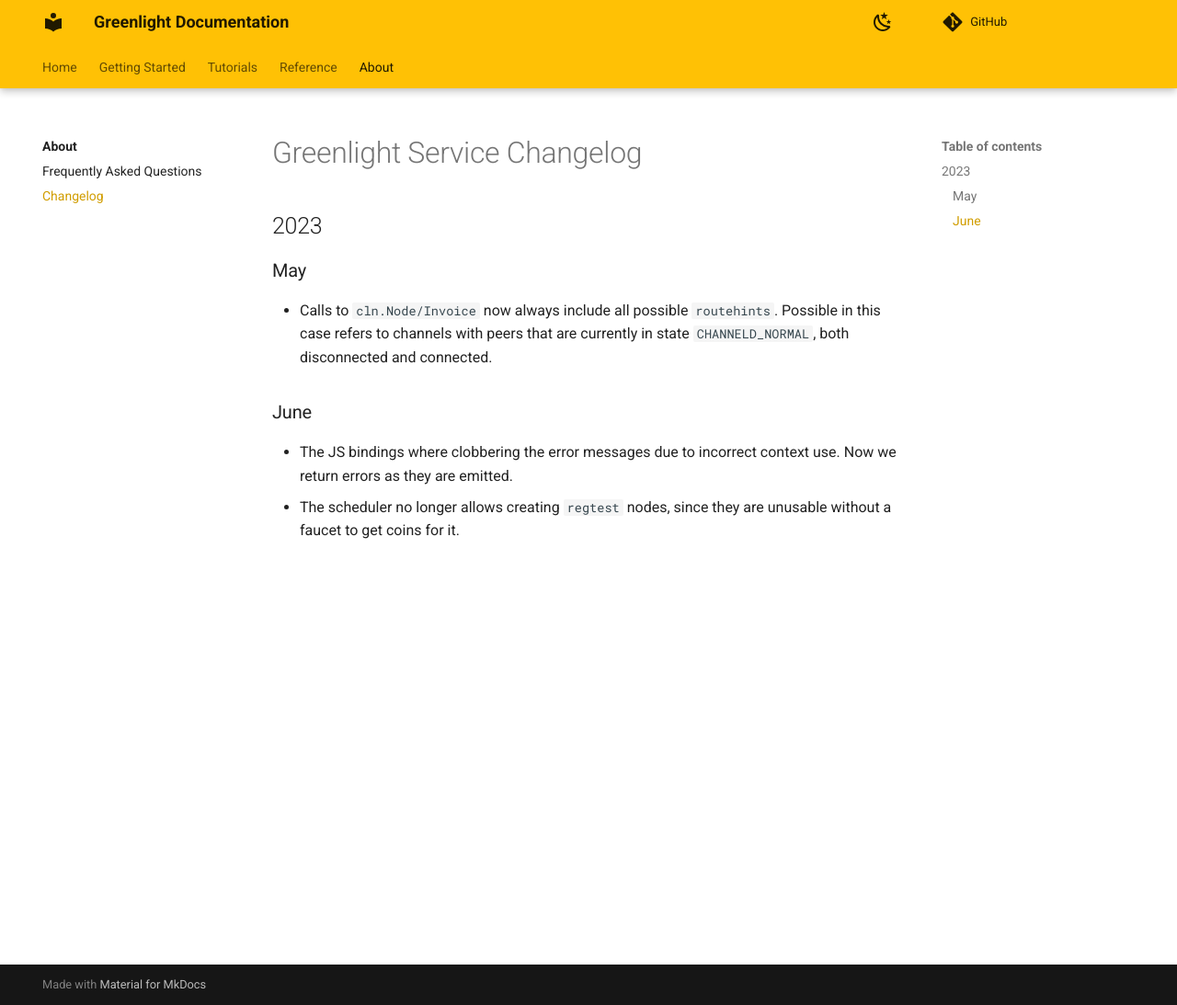
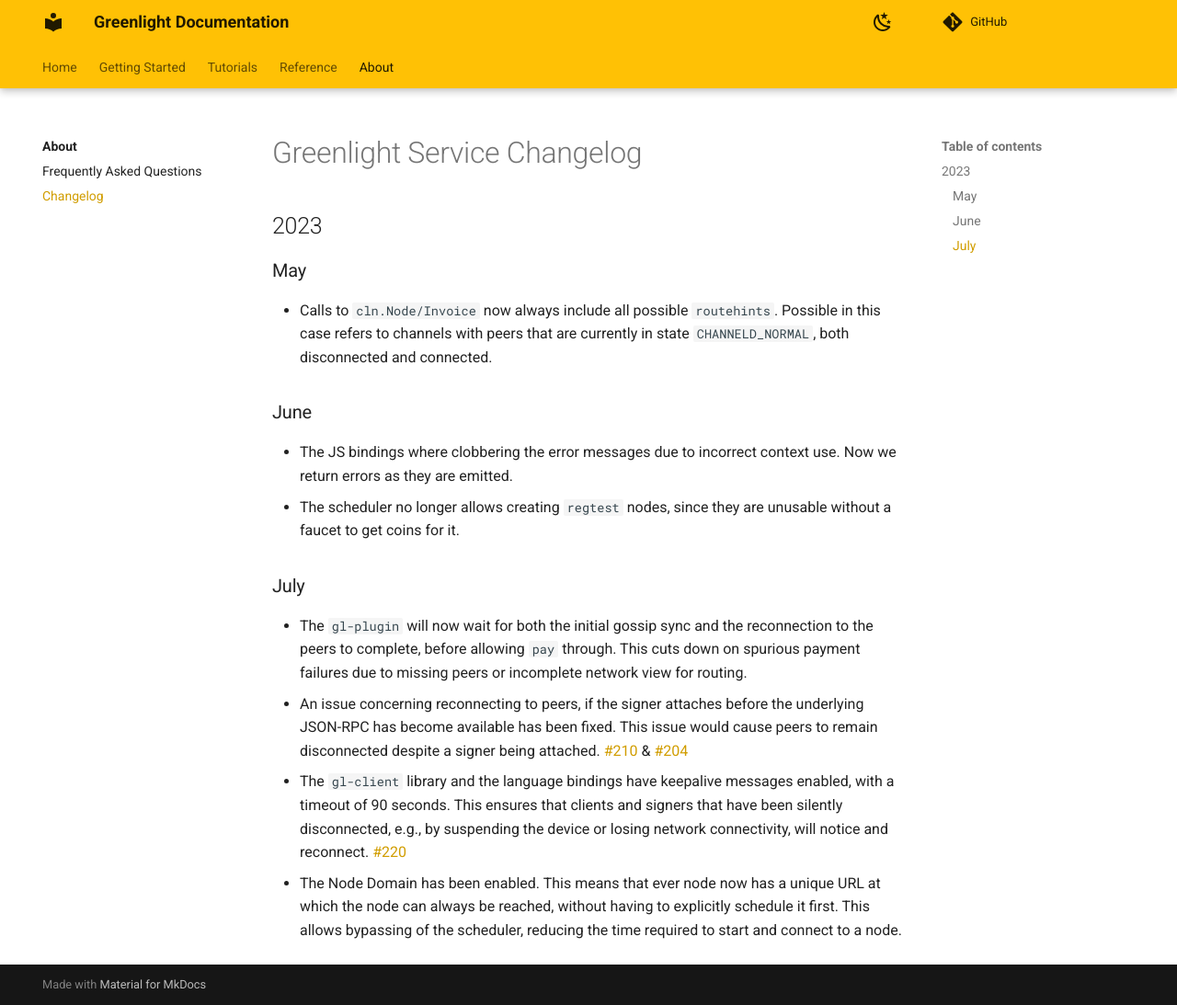
Before and after one commit to Blockstream/greenlight, an MkDocs documentation site: the page built from docs/src/about/changelog.md, in a window 1280 px wide and 1093 px high. Shown: the whole window at 92% size. Built offline with MkDocs 1.6.1 and Material for MkDocs 9.7.7, drawn with Linux system fonts in a browser that asks for light colours; comment, search, counter and statistics services are not loaded.

Commit message:
docs: Add July changelogs

```diff
--- a/docs/src/about/changelog.md
+++ b/docs/src/about/changelog.md
@@ -13,3 +13,27 @@
    incorrect context use. Now we return errors as they are emitted.
  - The scheduler no longer allows creating `regtest` nodes, since they
    are unusable without a faucet to get coins for it.
+
+### July
+ - The `gl-plugin` will now wait for both the initial gossip sync and
+   the reconnection to the peers to complete, before allowing `pay`
+   through. This cuts down on spurious payment failures due to missing
+   peers or incomplete network view for routing.
+ - An issue concerning reconnecting to peers, if the signer attaches
+   before the underlying JSON-RPC has become available has been
+   fixed. This issue would cause peers to remain disconnected despite
+   a signer being attached. [#210][pr210] & [#204][pr204]
+ - The `gl-client` library and the language bindings have keepalive
+   messages enabled, with a timeout of 90 seconds. This ensures that
+   clients and signers that have been silently disconnected, e.g., by
+   suspending the device or losing network connectivity, will notice
+   and reconnect. [#220][pr220]
+ - The Node Domain has been enabled. This means that ever node now has
+   a unique URL at which the node can always be reached, without
+   having to explicitly schedule it first. This allows bypassing of
+   the scheduler, reducing the time required to start and connect to a
+   node.
+
+[pr204]: https://github.com/Blockstream/greenlight/pull/204
+[pr210]: https://github.com/Blockstream/greenlight/pull/210
+[pr220]: https://github.com/Blockstream/greenlight/pull/220
```
